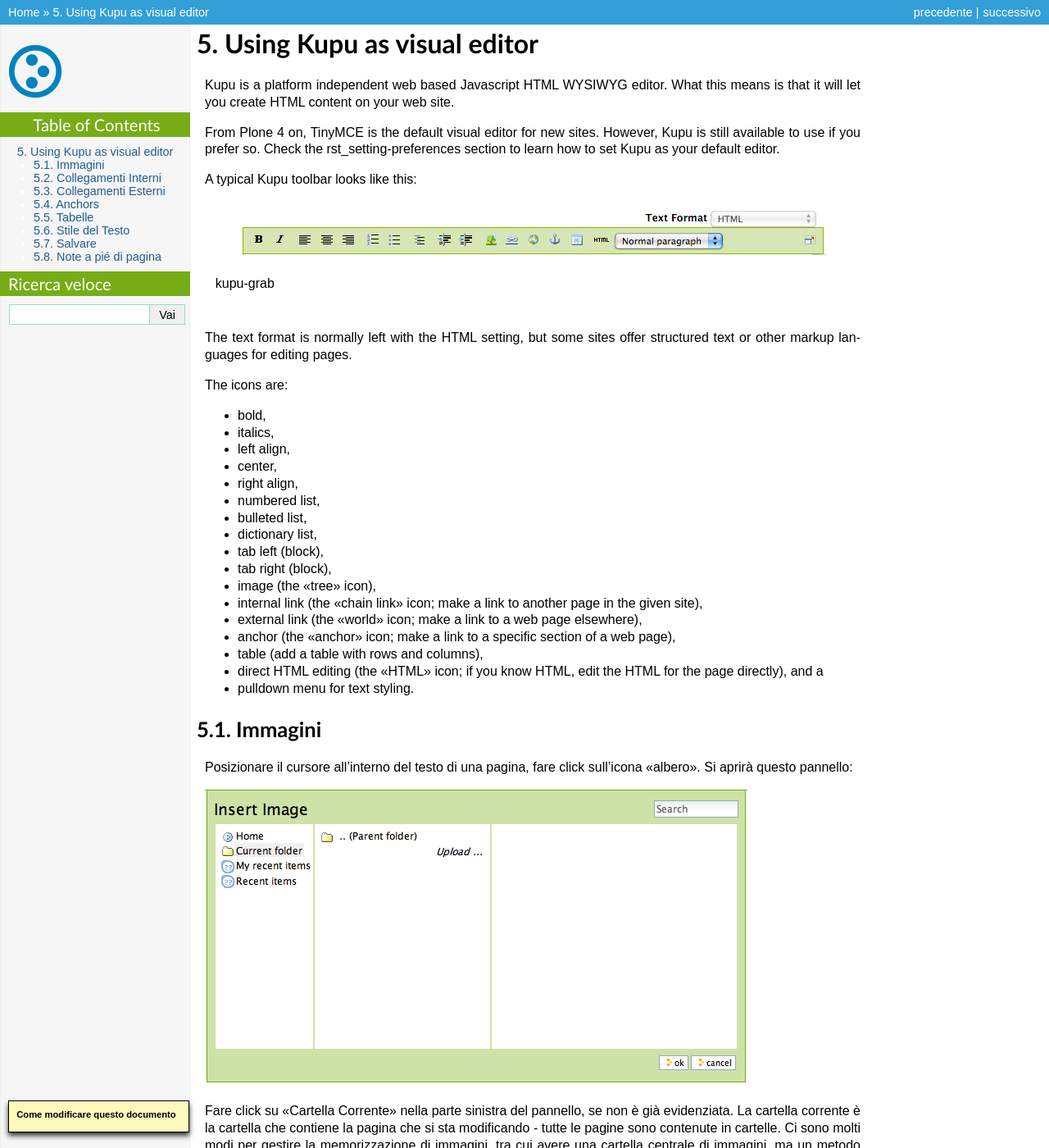
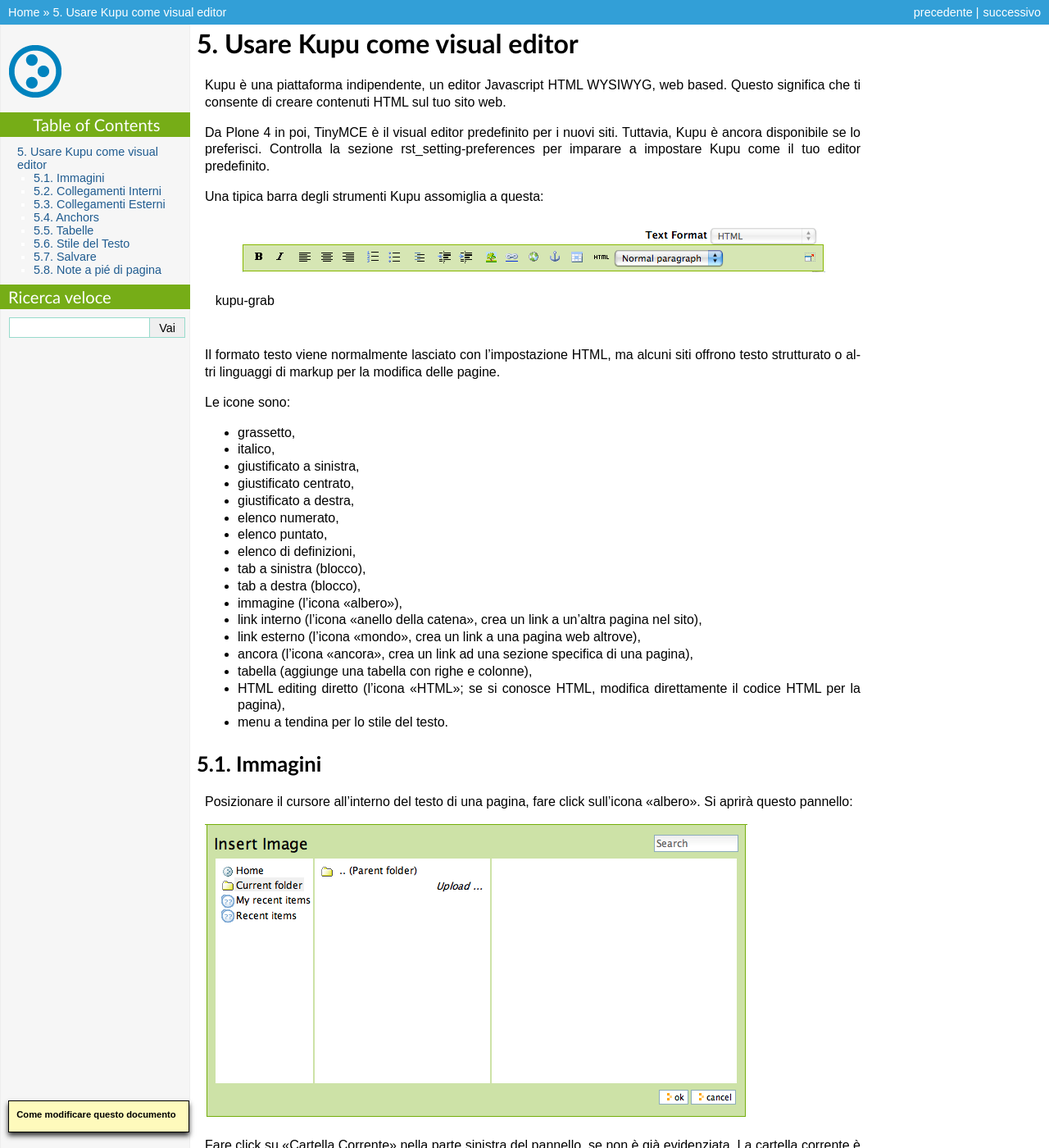
Before and after one commit to plone-it/collective.italiandocumentation, a Sphinx documentation site: the page built from source/using-kupu-as-visual-editor/index.rst, in a window 1280 px wide and 1400 px high. Shown: the whole window at 82% size. Built offline with Sphinx 7.4.7, drawn with Linux system fonts in a browser that asks for light colours; pages that are not in the unit, such as notebooks, are missing from menus; some of the changed text lies outside the part shown.

Commit message:
Aggiuta traduzione per l'introduzione

```diff
--- a/source/using-kupu-as-visual-editor/index.rst
+++ b/source/using-kupu-as-visual-editor/index.rst
@@ -1,16 +1,16 @@
-Using Kupu as visual editor
-==============================
+Usare Kupu come visual editor
+=============================
 
-Kupu is a platform independent web based Javascript HTML WYSIWYG editor.
-What this means is that it will let you create HTML content on your web
-site.
+Kupu è una piattaforma indipendente, un editor Javascript HTML WYSIWYG,
+web based. Questo significa che ti consente di creare contenuti HTML sul
+tuo sito web.
 
-From Plone 4 on, TinyMCE is the default visual editor for new sites.
-However, Kupu is still available to use if you prefer so. Check the
+Da Plone 4 in poi, TinyMCE è il visual editor predefinito per i nuovi siti.
+Tuttavia, Kupu è ancora disponibile se lo preferisci. Controlla la sezione
 :ref:`rst_setting-preferences`
-section to learn how to set Kupu as your default editor.
+per imparare a impostare Kupu come il tuo editor predefinito.
 
-A typical Kupu toolbar looks like this:
+Una tipica barra degli strumenti Kupu assomiglia a questa:
 
 .. figure:: ../_static/kupugrab.png
    :align: center
@@ -18,32 +18,29 @@
 
    kupu-grab
 
-The text format is normally left with the HTML setting, but some sites
-offer structured text or other markup languages for editing pages.
+Il formato testo viene normalmente lasciato con l'impostazione HTML, ma alcuni
+siti offrono testo strutturato o altri linguaggi di markup per la modifica delle
+pagine.
 
-The icons are:
+Le icone sono:
 
--  bold,
--  italics,
--  left align,
--  center,
--  right align,
--  numbered list,
--  bulleted list,
--  dictionary list,
--  tab left (block),
--  tab right (block),
--  image (the "tree" icon),
--  internal link (the "chain link" icon; make a link to another page in
-   the given site),
--  external link (the "world" icon; make a link to a web page
-   elsewhere),
--  anchor (the "anchor" icon; make a link to a specific section of a web
-   page),
--  table (add a table with rows and columns),
--  direct HTML editing (the "HTML" icon; if you know HTML, edit the HTML
-   for the page directly), and a
--  pulldown menu for text styling.
+-  grassetto,
+-  italico,
+-  giustificato a sinistra,
+-  giustificato centrato,
+-  giustificato a destra,
+-  elenco numerato,
+-  elenco puntato,
+-  elenco di definizioni,
+-  tab a sinistra (blocco),
+-  tab a destra (blocco),
+-  immagine (l'icona "albero"),
+-  link interno (l'icona "anello della catena", crea un link a un'altra pagina nel sito),
+-  link esterno (l'icona "mondo", crea un link a una pagina web altrove),
+-  ancora (l'icona "ancora", crea un link ad una sezione specifica di una pagina),
+-  tabella (aggiunge una tabella con righe e colonne),
+-  HTML editing diretto (l'icona "HTML"; se si conosce HTML, modifica direttamente il codice HTML per la pagina),
+-  menu a tendina per lo stile del testo.
 
 Immagini
 --------
```
